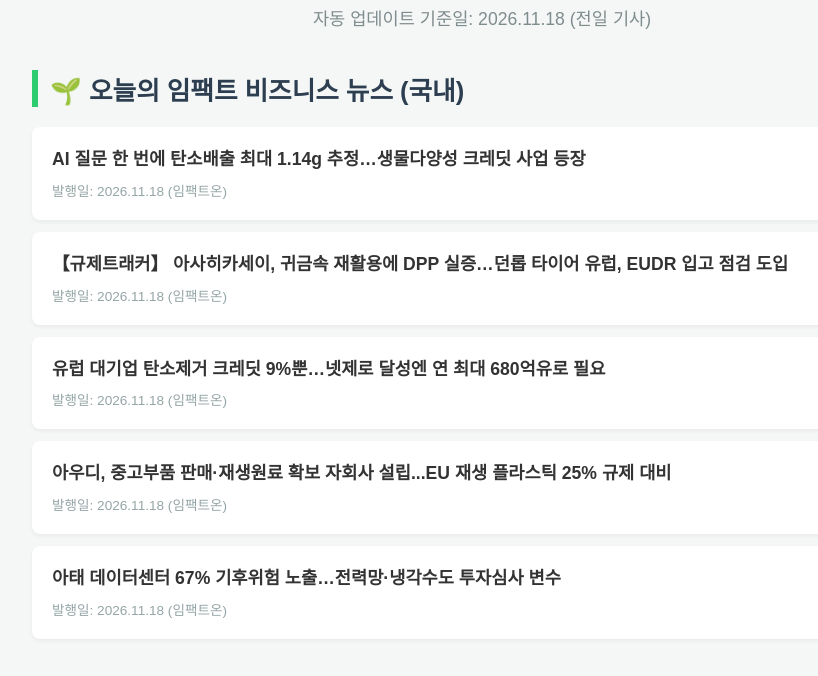
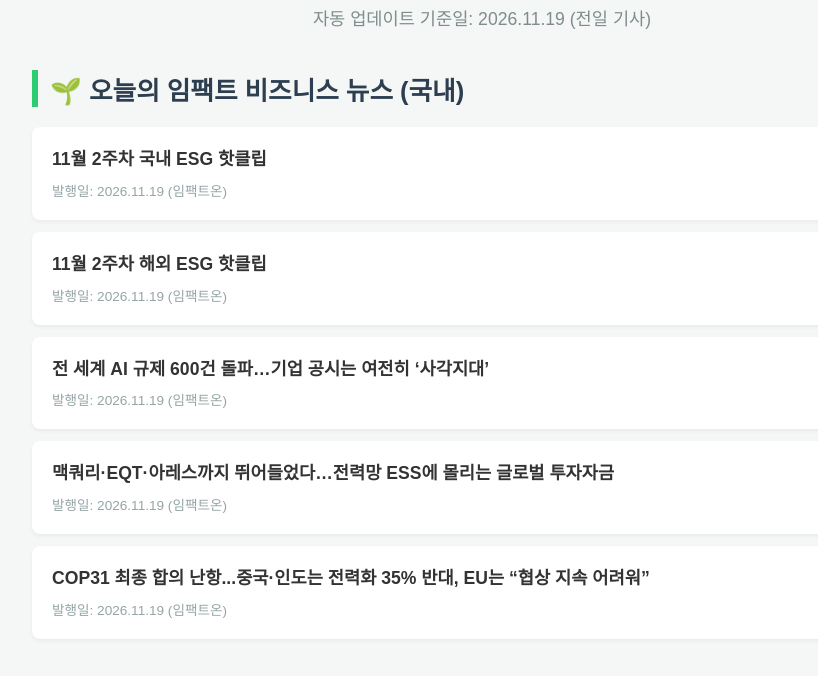
Before and after one commit to jack0322598-web/daily-impact-news, a plain HTML site: page index.html in a window 1280 px wide. Shown: the part 87-763 px from the top of the page, without its empty margins (158-976 px from the left). Drawn offline with Linux system fonts and the light colour scheme.

Commit message:
🌱 매일 아침 7시 뉴스 자동 업데이트

```diff
--- a/index.html
+++ b/index.html
@@ -21,34 +21,34 @@
 </head>
 <body>
     <h1>📋 오늘의 종합 뉴스 브리핑</h1>
-    <div class="date-title">자동 업데이트 기준일: 2026.11.18 (전일 기사)</div>
+    <div class="date-title">자동 업데이트 기준일: 2026.11.19 (전일 기사)</div>
 
     <div class="section-title">🌱 오늘의 임팩트 비즈니스 뉴스 (국내)</div>
 
         <div class="news-card">
-            <div class="news-title"><a href="https://www.impacton.net/news/articleView.html?idxno=30734" target="_blank">AI 질문 한 번에 탄소배출 최대 1.14g 추정…생물다양성 크레딧 사업 등장</a></div>
-            <div class="news-date">발행일: 2026.11.18 (임팩트온)</div>
+            <div class="news-title"><a href="https://www.impacton.net/news/articleView.html?idxno=30751" target="_blank">11월 2주차 국내 ESG 핫클립</a></div>
+            <div class="news-date">발행일: 2026.11.19 (임팩트온)</div>
         </div>
 
         <div class="news-card">
-            <div class="news-title"><a href="https://www.impacton.net/news/articleView.html?idxno=30739" target="_blank">【규제트래커】 아사히카세이, 귀금속 재활용에 DPP 실증…던롭 타이어 유럽, EUDR 입고 점검 도입</a></div>
-            <div class="news-date">발행일: 2026.11.18 (임팩트온)</div>
+            <div class="news-title"><a href="https://www.impacton.net/news/articleView.html?idxno=30752" target="_blank">11월 2주차 해외 ESG 핫클립</a></div>
+            <div class="news-date">발행일: 2026.11.19 (임팩트온)</div>
         </div>
 
         <div class="news-card">
-            <div class="news-title"><a href="https://www.impacton.net/news/articleView.html?idxno=30730" target="_blank">유럽 대기업 탄소제거 크레딧 9%뿐…넷제로 달성엔 연 최대 680억유로 필요</a></div>
-            <div class="news-date">발행일: 2026.11.18 (임팩트온)</div>
+            <div class="news-title"><a href="https://www.impacton.net/news/articleView.html?idxno=30747" target="_blank">전 세계 AI 규제 600건 돌파…기업 공시는 여전히 ‘사각지대’</a></div>
+            <div class="news-date">발행일: 2026.11.19 (임팩트온)</div>
         </div>
 
         <div class="news-card">
-            <div class="news-title"><a href="https://www.impacton.net/news/articleView.html?idxno=30732" target="_blank">아우디, 중고부품 판매·재생원료 확보 자회사 설립...EU 재생 플라스틱 25% 규제 대비</a></div>
-            <div class="news-date">발행일: 2026.11.18 (임팩트온)</div>
+            <div class="news-title"><a href="https://www.impacton.net/news/articleView.html?idxno=30744" target="_blank">맥쿼리·EQT·아레스까지 뛰어들었다…전력망 ESS에 몰리는 글로벌 투자자금</a></div>
+            <div class="news-date">발행일: 2026.11.19 (임팩트온)</div>
         </div>
 
         <div class="news-card">
-            <div class="news-title"><a href="https://www.impacton.net/news/articleView.html?idxno=30726" target="_blank">아태 데이터센터 67% 기후위험 노출…전력망·냉각수도 투자심사 변수</a></div>
-            <div class="news-date">발행일: 2026.11.18 (임팩트온)</div>
+            <div class="news-title"><a href="https://www.impacton.net/news/articleView.html?idxno=30743" target="_blank">COP31 최종 합의 난항...중국·인도는 전력화 35% 반대, EU는 “협상 지속 어려워”</a></div>
+            <div class="news-date">발행일: 2026.11.19 (임팩트온)</div>
         </div>
 
     <div class="section-title macro">🇺🇸 오늘의 미국 거시경제 브리핑 (글로벌)</div>
-<div class='sub-category'>📌 경제지표</div><div class='no-news'>2026.11.18 자 뉴스가 없습니다.</div><div class='sub-category'>📌 통화정책</div><div class='no-news'>2026.11.18 자 뉴스가 없습니다.</div><div class='sub-category'>📌 관세</div><div class='no-news'>2026.11.18 자 뉴스가 없습니다.</div><div class='sub-category'>📌 외교</div><div class='no-news'>2026.11.18 자 뉴스가 없습니다.</div></body></html>
+<div class='sub-category'>📌 경제지표</div><div class='no-news'>2026.11.19 자 뉴스가 없습니다.</div><div class='sub-category'>📌 통화정책</div><div class='no-news'>2026.11.19 자 뉴스가 없습니다.</div><div class='sub-category'>📌 관세</div><div class='no-news'>2026.11.19 자 뉴스가 없습니다.</div><div class='sub-category'>📌 외교</div><div class='no-news'>2026.11.19 자 뉴스가 없습니다.</div></body></html>
```
